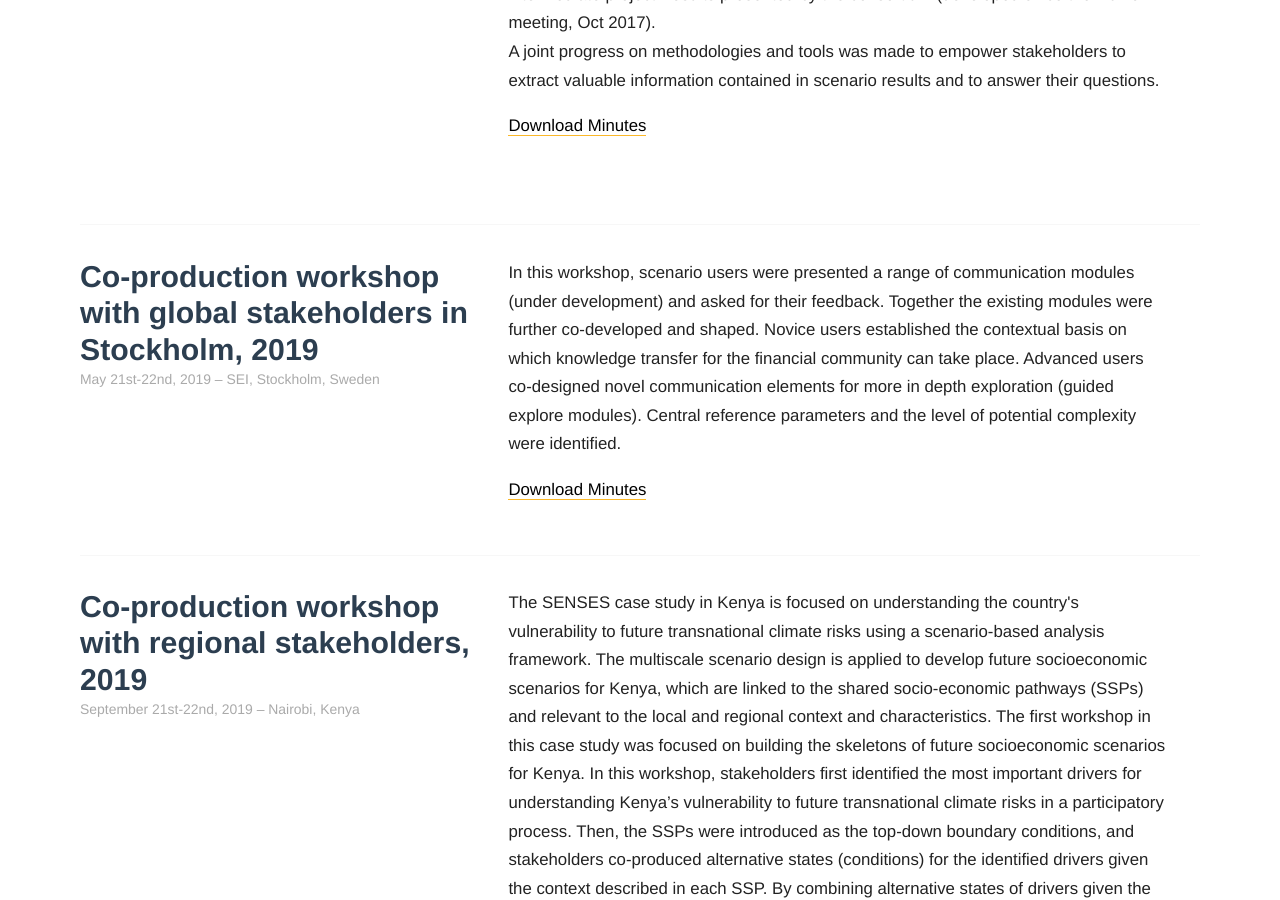
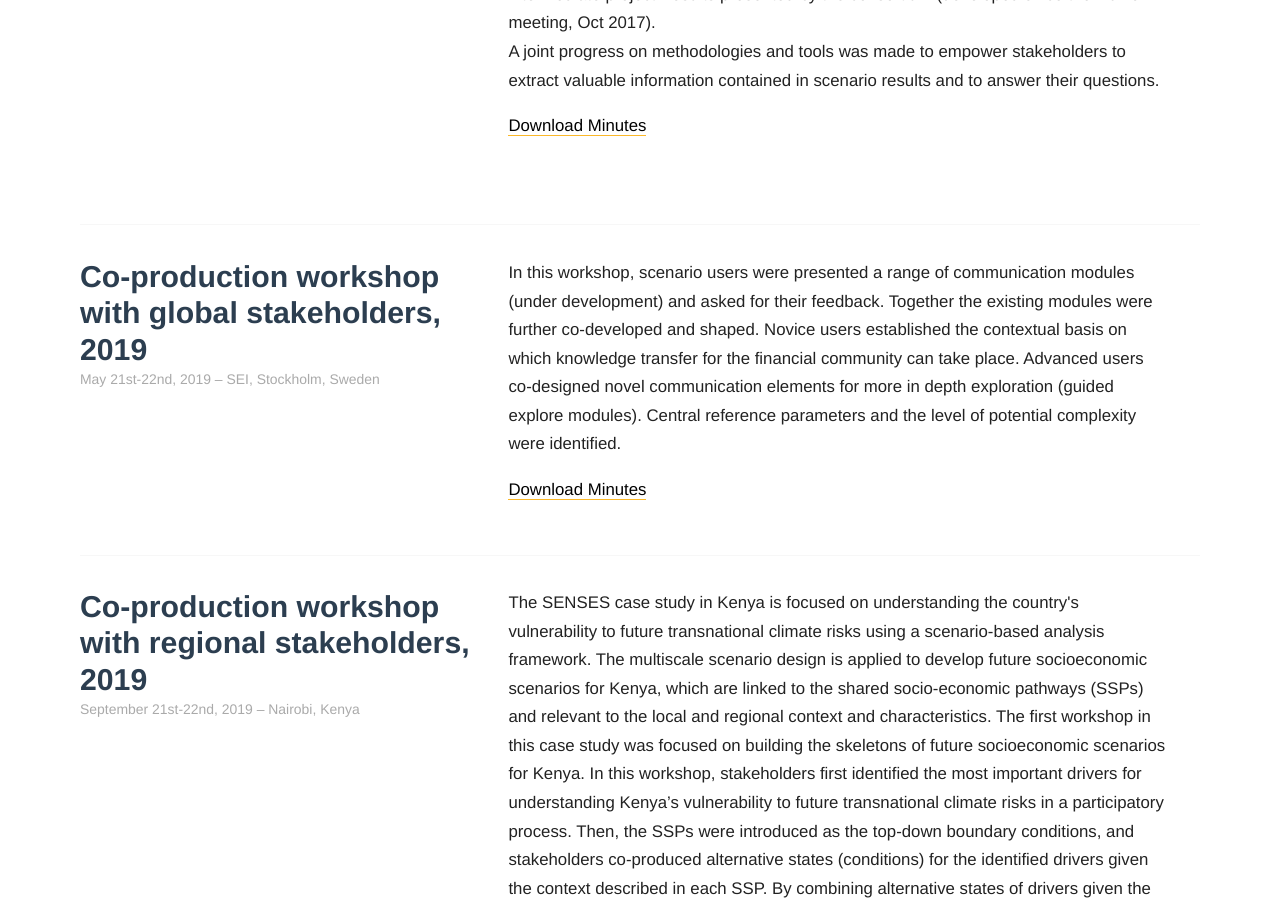
Before and after one commit to SensesProject/project-website-jekyll, a Jekyll site: the page built from events/index.html, in a window 1280 px wide and 900 px high, scrolled down 764 px. Built offline with Jekyll 4.4.1, drawn with Linux system fonts in a browser that asks for light colours; some web fonts are replaced.

Commit message:
Update index.html

```diff
--- a/events/index.html
+++ b/events/index.html
@@ -38,7 +38,7 @@ layout: home
 </section>
 <section class="column">
     <div class="aside">
-      <h4>Co-production workshop with global stakeholders in Stockholm, 2019</h4>
+      <h4>Co-production workshop with global stakeholders, 2019</h4>
       <h5>May 21st-22nd, 2019 – SEI, Stockholm, Sweden</h5>
     </div>
     <div class="content">
```
